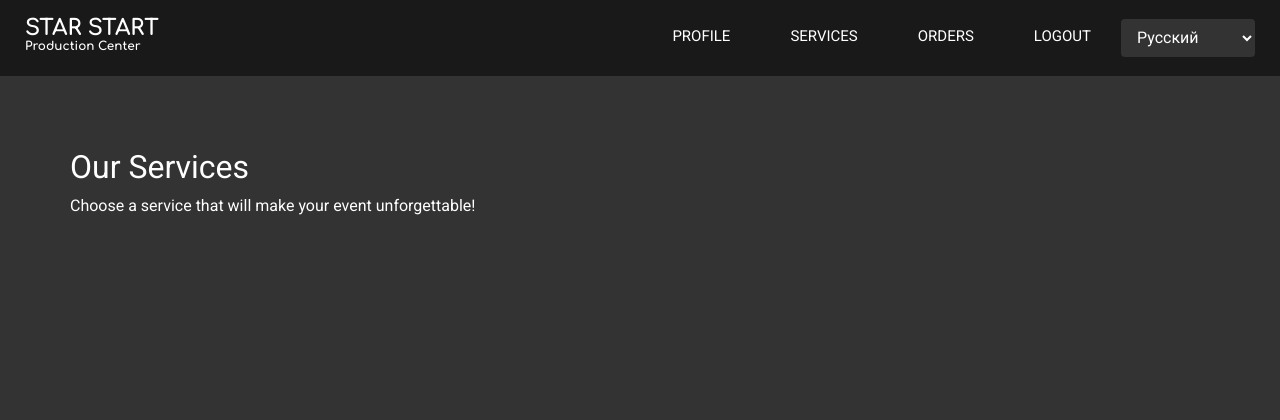
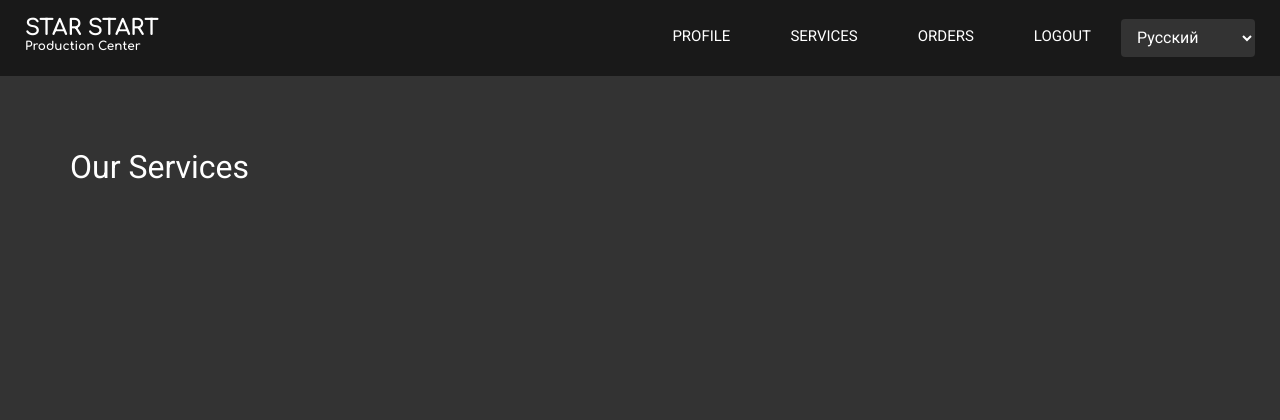
Before and after one commit to dev4ox/stars-start-lk, a Django app: page /lk/services/ in a window 1280 px wide. Shown: the top 420 px of the page. Run offline with Django 5.2, Linux system fonts and the light colour scheme; the visitor is signed in with stand-in values (Sample User, id 1); data that the repository does not hold is empty; parts of the project's set-up code (start-up, migrations or seed data) failed here and were passed over; some libraries are stand-ins or nearby versions.

Commit message:
style for services

```diff
--- a/regSaitTest/registration/templates/services.html
+++ b/regSaitTest/registration/templates/services.html
@@ -7,7 +7,6 @@
 
 {% block content %}
 <h2>{% trans "Our Services" %}</h2>
-<p>{% trans "Choose a service that will make your event unforgettable!" %}</p>
 <div class="row">
     {% for index, service in services_list %}
     <div class="col-md-6">
```
Also changed, not shown: regSaitTest/locale/ru/LC_MESSAGES/django.po.
